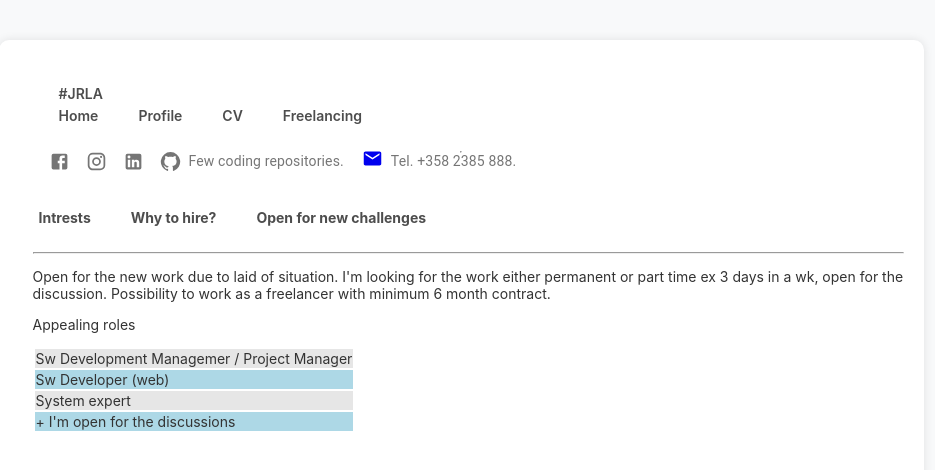
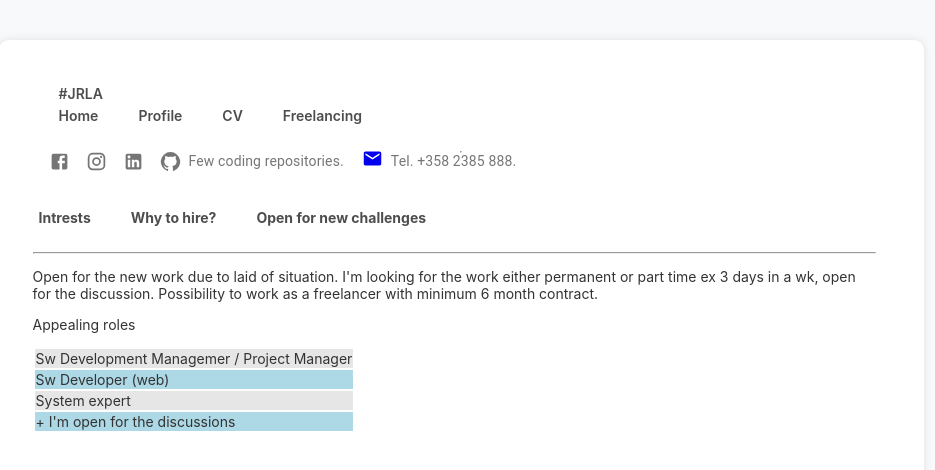
Before and after one commit to JouniR68/CV, a React (Vite) app: page /profile/looking in a window 1280 px wide. Shown: the top 470 px of the page, without its empty margins (280-1215 px from the left). Built offline with nearby package versions, Linux system fonts and the light colour scheme; no server answers.

Commit message:
output--text, margin-right changes

```diff
--- a/src/index.css
+++ b/src/index.css
@@ -89,6 +89,7 @@
 
   .output--text {
     margin-left:1rem;
+    margin-right:2rem;
     margin-top: 1rem;
     text-align: left;
     justify-content: left;
@@ -429,6 +430,7 @@
   .output--text {
     margin-top: 1rem;
     margin-left: 1rem;
+    margin-right: 2rem;
     text-align: left;
     justify-content: left;
   }
```
